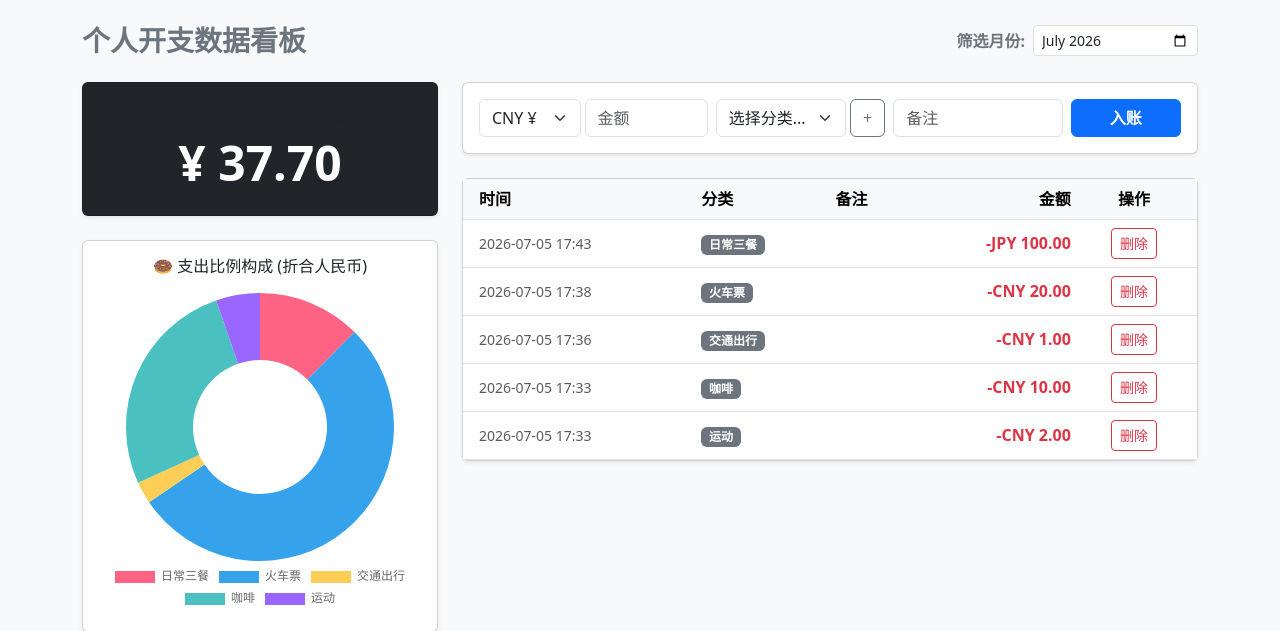
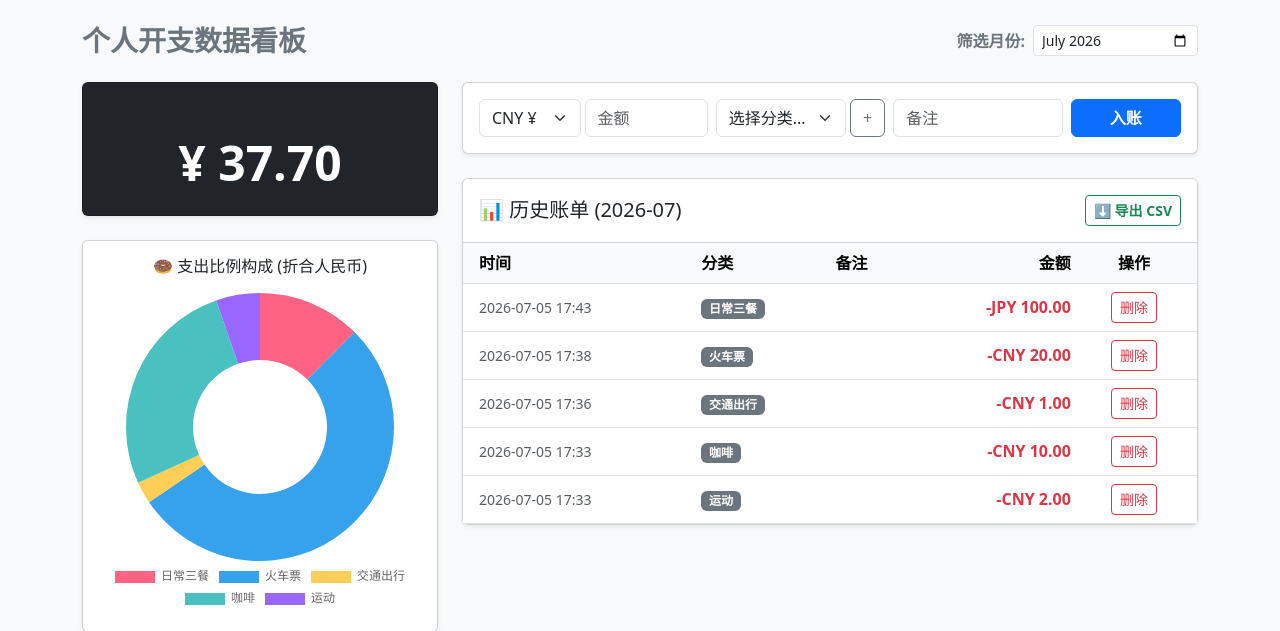
Before and after one commit to wh8mvs4sfk-ops/my-first-webapp, a Flask app: page / in a window 1280 px wide. Shown: the top 631 px of the page. Run offline with Flask 3, Linux system fonts and the light colour scheme; data comes from the database, SQL or seed files in the repository.

Commit message:
完善 CSV 导出功能

```diff
--- a/app.py
+++ b/app.py
@@ -1,19 +1,20 @@
 import sqlite3
 import json
-from flask import Flask, render_template, request, redirect, url_for
+import csv # 【新增】引入 Python 内置的 csv 库
+from io import StringIO # 【新增】用于在内存中生成文本流
+from flask import Flask, render_template, request, redirect, url_for, Response # 【新增】引入 Response
 from datetime import datetime
 
 app = Flask(__name__)
 
-# 预设的近似汇率（折合人民币），你可以随时在这里修改最新汇率
 EXCHANGE_RATES = {
-    'CNY': 1.0,      # 人民币
-    'JPY': 0.047,    # 日元
-    'THB': 0.20,     # 泰铢
-    'KRW': 0.0053,   # 韩元
-    'VND': 0.00028,  # 越南盾
-    'MYR': 1.52,     # 马来西亚林吉特
-    'USD': 7.23      # 美元
+    'CNY': 1.0,
+    'JPY': 0.047,
+    'THB': 0.20,
+    'KRW': 0.0053,
+    'VND': 0.00028,
+    'MYR': 1.52,
+    'USD': 7.23
 }
 
 def init_db():
@@ -28,8 +29,6 @@ def init_db():
             date TEXT NOT NULL
         )
     ''')
-
-    # 【黑科技】无损升级数据库：尝试给旧表增加 currency 列，如果已经存在就忽略报错
     try:
         c.execute('ALTER TABLE expenses ADD COLUMN currency TEXT DEFAULT "CNY"')
     except sqlite3.OperationalError:
@@ -41,7 +40,6 @@ def init_db():
             name TEXT UNIQUE NOT NULL
         )
     ''')
-
     c.execute('SELECT COUNT(*) FROM categories')
     if c.fetchone()[0] == 0:
         default_cats = ['日常三餐', '咖啡 (星巴克/瑞幸)', '无糖/低糖饮品', '宠物消费', '健身/运动', '交通出行', '其他']
@@ -58,7 +56,6 @@ def home():
 
     conn = sqlite3.connect('database.db')
     c = conn.cursor()
-
     c.execute("SELECT * FROM expenses WHERE date LIKE ? ORDER BY date DESC", (selected_month + '%',))
     records = c.fetchall()
 
@@ -66,17 +63,14 @@ def home():
     categories = [row[0] for row in c.fetchall()]
     conn.close()
 
-    # 【新逻辑】按汇率换算总金额并生成图表数据
     total_cny = 0.0
     chart_dict = {}
 
     for row in records:
-        # row[1] 是金额，row[5] 是币种 (旧数据如果没有币种，默认为 CNY)
         amount = row[1]
         category = row[2]
         currency = row[5] if len(row) > 5 and row[5] else 'CNY'
 
-        # 换算成人民币
         rate = EXCHANGE_RATES.get(currency, 1.0)
         cny_amount = amount * rate
 
@@ -97,14 +91,13 @@ def home():
 @app.route("/add", methods=["POST"])
 def add_record():
     amount = request.form.get("amount")
-    currency = request.form.get("currency") # 接收币种
+    currency = request.form.get("currency")
     category = request.form.get("category")
     note = request.form.get("note")
     date = datetime.now().strftime("%Y-%m-%d %H:%M")
 
     conn = sqlite3.connect('database.db')
     c = conn.cursor()
-    # 存入数据库时，把 currency 也存进去
     c.execute('INSERT INTO expenses (amount, category, note, date, currency) VALUES (?, ?, ?, ?, ?)',
               (amount, category, note, date, currency))
     conn.commit()
@@ -134,5 +127,46 @@ def add_category():
         conn.close()
     return redirect(url_for('home'))
 
+# 【新核心接口！】导出选定月份的 CSV
+@app.route("/export_csv")
+def export_csv():
+    # 获取要导出的月份，默认当前月
+    selected_month = request.args.get('month', datetime.now().strftime("%Y-%m"))
+
+    conn = sqlite3.connect('database.db')
+    c = conn.cursor()
+    # 获取该月份的所有数据
+    c.execute("SELECT date, category, note, amount, currency FROM expenses WHERE date LIKE ? ORDER BY date DESC", (selected_month + '%',))
+    records = c.fetchall()
+    conn.close()
+
+    # 在内存中创建一个文本流对象，代替实际的文件写入
+    si = StringIO()
+    # 添加 BOM 标识，防止用 Excel 打开含有中文的 CSV 时出现乱码
+    si.write('\ufeff')
+    cw = csv.writer(si)
+
+    # 写入 CSV 的表头
+    cw.writerow(['时间 (Date)', '分类 (Category)', '备注 (Note)', '金额 (Amount)', '币种 (Currency)', '折合人民币 (CNY)'])
+
+    # 遍历数据，逐行写入
+    for row in records:
+        date, category, note, amount, currency = row
+        # 兼容旧数据的币种为空情况
+        currency = currency if currency else 'CNY'
+        # 顺便计算一下折合人民币，方便用户在 Excel 里直接看
+        rate = EXCHANGE_RATES.get(currency, 1.0)
+        cny_amount = round(amount * rate, 2)
+
+        cw.writerow([date, category, note, amount, currency, cny_amount])
+
+    # 把生成的文本流转化为网页响应，告诉浏览器下载名为 "expenses_月份.csv" 的文件
+    output = si.getvalue()
+    return Response(
+        output,
+        mimetype="text/csv",
+        headers={"Content-Disposition": f"attachment;filename=expenses_{selected_month}.csv"}
+    )
+
 if __name__ == "__main__":
     app.run(debug=True)
--- a/templates/index.html
+++ b/templates/index.html
@@ -4,6 +4,7 @@
     <meta charset="UTF-8">
     <meta name="viewport" content="width=device-width, initial-scale=1.0">
     <title>我的数据看板</title>
+    <!-- 就是下面这行 Bootstrap 样式链接刚才不小心弄丢了，所以页面变丑了 -->
     <link href="https://cdn.jsdelivr.net/npm/bootstrap@5.3.0/dist/css/bootstrap.min.css" rel="stylesheet">
     <script src="https://cdn.jsdelivr.net/npm/chart.js"></script>
     <script src="https://cdn.jsdelivr.net/npm/bootstrap@5.3.0/dist/js/bootstrap.bundle.min.js"></script>
@@ -11,9 +12,9 @@
 <body class="bg-light pb-5">
 
 <div class="container mt-4">
+    <!-- 顶部标题与月份筛选 -->
     <div class="d-flex justify-content-between align-items-center mb-4">
         <h3 class="fw-bold text-secondary mb-0">个人开支数据看板</h3>
-
         <form action="/" method="GET" class="d-flex align-items-center">
             <label class="me-2 fw-bold text-secondary text-nowrap">筛选月份:</label>
             <input type="month" class="form-control form-control-sm" name="month" value="{{ selected_month }}" onchange="this.form.submit()">
@@ -21,7 +22,7 @@
     </div>
 
     <div class="row">
-        <!-- 左侧区域 -->
+        <!-- 左侧区域：数据统计与可视化 -->
         <div class="col-md-4 mb-4">
             <div class="card text-white bg-dark shadow-sm mb-4">
                 <div class="card-body text-center py-4">
@@ -38,13 +39,13 @@
             </div>
         </div>
 
-        <!-- 右侧区域 -->
+        <!-- 右侧区域：记账表单与历史记录 -->
         <div class="col-md-8">
+
+            <!-- 记账输入表单 -->
             <div class="card shadow-sm mb-4">
                 <div class="card-body">
                     <form action="/add" method="POST" class="row g-2 align-items-center">
-
-                        <!-- 【新组件】币种与金额输入组合 -->
                         <div class="col-md-4 d-flex">
                             <select class="form-select me-1" name="currency" style="width: 45%;">
                                 <option value="CNY">CNY ¥</option>
@@ -78,7 +79,16 @@
                 </div>
             </div>
 
+            <!-- 历史记录表格 (带导出按钮) -->
             <div class="card shadow-sm">
+                <div class="card-header bg-white d-flex justify-content-between align-items-center py-3">
+                    <h5 class="card-title mb-0">📊 历史账单 ({{ selected_month }})</h5>
+                    <!-- 导出 CSV 按钮 -->
+                    <a href="/export_csv?month={{ selected_month }}" class="btn btn-sm btn-outline-success fw-bold">
+                        ⬇️ 导出 CSV
+                    </a>
+                </div>
+
                 <div class="card-body p-0">
                     <div class="table-responsive">
                         <table class="table table-hover align-middle mb-0">
@@ -97,7 +107,6 @@
                                     <td class="text-muted small ps-3">{{ row[4] }}</td>
                                     <td><span class="badge bg-secondary">{{ row[2] }}</span></td>
                                     <td>{{ row[3] }}</td>
-                                    <!-- 显示币种和原始金额 -->
                                     <td class="text-end fw-bold text-danger">
                                         -{{ row[5] if row|length > 5 and row[5] else 'CNY' }} {{ "%.2f"|format(row[1]) }}
                                     </td>
@@ -115,10 +124,12 @@
                     </div>
                 </div>
             </div>
+
         </div>
     </div>
 </div>
 
+<!-- 新增分类的弹窗 (Modal) -->
 <div class="modal fade" id="addCategoryModal" tabindex="-1" aria-hidden="true">
   <div class="modal-dialog modal-sm modal-dialog-centered">
     <div class="modal-content">
@@ -138,6 +149,7 @@
   </div>
 </div>
 
+<!-- 用于渲染图表的 JavaScript 脚本 -->
 <script>
     const chartLabels = {{ chart_labels | safe }};
     const chartValues = {{ chart_values | safe }};
```
